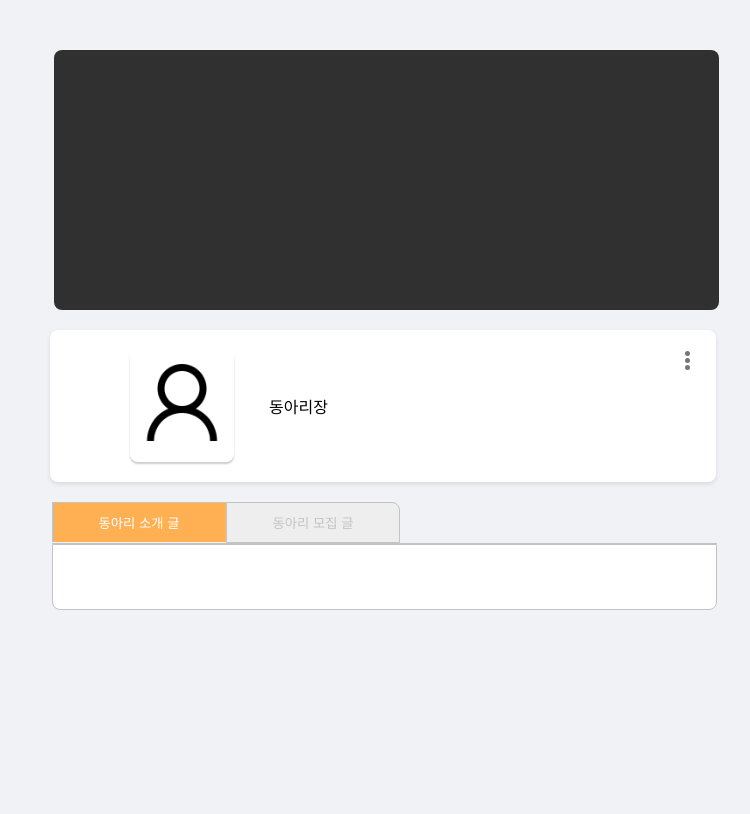
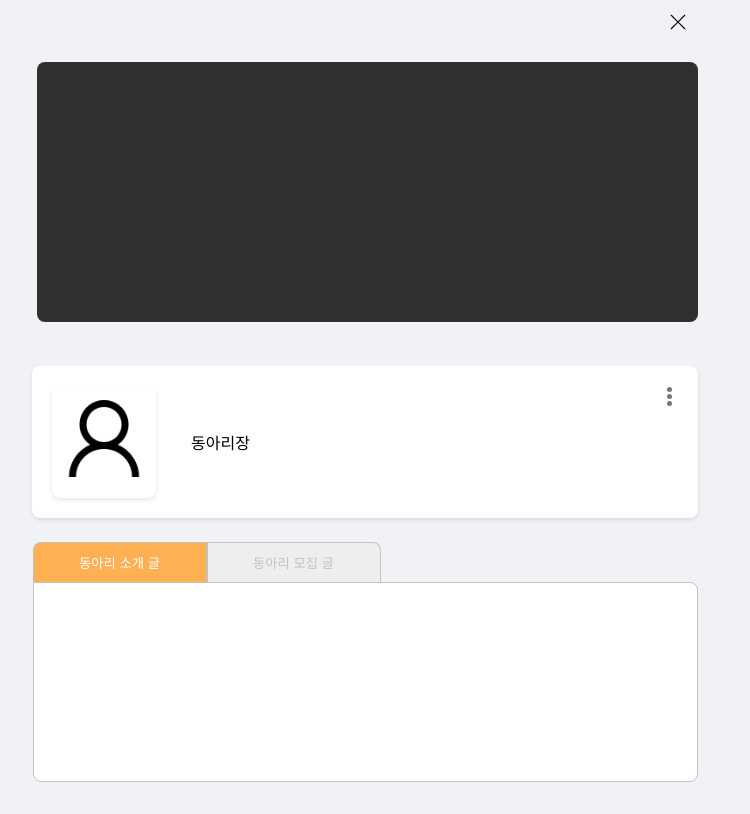
Before and after one commit to USW-Circle-Link/USW-Circle-Link-Web, a Vue app: page /club-popup in a window 1280 px wide. Shown: the whole page, without its empty margins (275-1025 px from the left). Built offline with nearby package versions, Linux system fonts and the light colour scheme.

Commit message:
운영팀 팝업 디자인 수정

```diff
--- a/src/components/Admin/ClubInfoPopup.vue
+++ b/src/components/Admin/ClubInfoPopup.vue
@@ -1,7 +1,19 @@
 <template>
   <div class="club-profile">
-    <ImageSlider :images="images" oncontextmenu="return false;" />
+    <div class="content-container">
+      <div class="header-section">
 
+        <button @click="closeProfile" class="close-button">
+          <svg xmlns="http://www.w3.org/2000/svg" width="24" height="24" viewBox="0 0 24 24" fill="none">
+            <path d="M19.1491 18.3524C19.2044 18.4039 19.2487 18.466 19.2794 18.535C19.3102 18.604 19.3267 18.6785 19.328 18.754C19.3294 18.8295 19.3155 18.9045 19.2872 18.9746C19.2589 19.0446 19.2168 19.1082 19.1634 19.1617C19.11 19.2151 19.0463 19.2572 18.9763 19.2855C18.9063 19.3138 18.8312 19.3277 18.7557 19.3263C18.6802 19.325 18.6057 19.3085 18.5367 19.2777C18.4677 19.247 18.4056 19.2027 18.3541 19.1474L12.0016 12.7958L5.64909 19.1474C5.54246 19.2467 5.40143 19.3008 5.2557 19.2983C5.10998 19.2957 4.97094 19.2367 4.86788 19.1336C4.76482 19.0305 4.70578 18.8915 4.70321 18.7458C4.70064 18.6001 4.75473 18.459 4.85409 18.3524L11.2057 11.9999L4.85409 5.64739C4.75473 5.54075 4.70064 5.39972 4.70321 5.25399C4.70578 5.10827 4.76482 4.96923 4.86788 4.86617C4.97094 4.76311 5.10998 4.70407 5.2557 4.7015C5.40143 4.69893 5.54246 4.75302 5.64909 4.85238L12.0016 11.2039L18.3541 4.85238C18.4607 4.75302 18.6018 4.69893 18.7475 4.7015C18.8932 4.70407 19.0323 4.76311 19.1353 4.86617C19.2384 4.96923 19.2974 5.10827 19.3 5.25399C19.3025 5.39972 19.2485 5.54075 19.1491 5.64739L12.7975 11.9999L19.1491 18.3524Z" fill="black"/>
+          </svg>
+        </button>
+
+        <!-- Image Slider Section -->
+        <div class="slider-wrapper">
+          <ImageSlider :images="images" class="rounded-slider" oncontextmenu="return false;" />
+        </div>
+      </div>
       <!-- Club Information Section -->
       <div class="ClubInfo">
         <img :src="mainPhoto" alt="Flag Logo" class="logo with-border" oncontextmenu="return false;" />
@@ -14,18 +26,20 @@
             </div>
           </div>
         </div>
-      <!-- More Options Button -->
         <div class="more-options">
           <button @click="toggleContactInfo" class="dots-button">
             <span></span>
             <span></span>
             <span></span>
           </button>
-        <!-- Contact Information -->
           <div v-if="showContactInfo" class="contact-info-popup">
             <div class="popup-header">
               <p><strong>동아리 정보</strong></p>
-            <button class="close-btn" @click="toggleContactInfo">✖</button>
+              <button class="popup-close-btn" @click="toggleContactInfo">
+                <svg xmlns="http://www.w3.org/2000/svg" width="16" height="16" viewBox="0 0 24 24" fill="none">
+                  <path d="M19.1491 18.3524C19.2044 18.4039 19.2487 18.466 19.2794 18.535C19.3102 18.604 19.3267 18.6785 19.328 18.754C19.3294 18.8295 19.3155 18.9045 19.2872 18.9746C19.2589 19.0446 19.2168 19.1082 19.1634 19.1617C19.11 19.2151 19.0463 19.2572 18.9763 19.2855C18.9063 19.3138 18.8312 19.3277 18.7557 19.3263C18.6802 19.325 18.6057 19.3085 18.5367 19.2777C18.4677 19.247 18.4056 19.2027 18.3541 19.1474L12.0016 12.7958L5.64909 19.1474C5.54246 19.2467 5.40143 19.3008 5.2557 19.2983C5.10998 19.2957 4.97094 19.2367 4.86788 19.1336C4.76482 19.0305 4.70578 18.8915 4.70321 18.7458C4.70064 18.6001 4.75473 18.459 4.85409 18.3524L11.2057 11.9999L4.85409 5.64739C4.75473 5.54075 4.70064 5.39972 4.70321 5.25399C4.70578 5.10827 4.76482 4.96923 4.86788 4.86617C4.97094 4.76311 5.10998 4.70407 5.2557 4.7015C5.40143 4.69893 5.54246 4.75302 5.64909 4.85238L12.0016 11.2039L18.3541 4.85238C18.4607 4.75302 18.6018 4.69893 18.7475 4.7015C18.8932 4.70407 19.0323 4.76311 19.1353 4.86617C19.2384 4.96923 19.2974 5.10827 19.3 5.25399C19.3025 5.39972 19.2485 5.54075 19.1491 5.64739L12.7975 11.9999L19.1491 18.3524Z" fill="black"/>
+                </svg>
+              </button>
             </div>
             <hr />
             <div class="location">
@@ -45,16 +59,19 @@
           </div>
         </div>
       </div>
-  </div>
+
       <!-- Tabs Section -->
       <div class="tabs-container">
-      <div class="tabs-and-content">
         <div class="tabs">
-          <button :class="{ active: activeTab === 'intro' }" @click="activeTab = 'intro'">동아리 소개 글</button>
-          <button :class="{ active: activeTab === 'recruit' }" @click="activeTab = 'recruit'">동아리 모집 글</button>
+          <button
+              :class="{ active: activeTab === 'intro' }"
+              @click="activeTab = 'intro'"
+          >동아리 소개 글</button>
+          <button
+              :class="{ active: activeTab === 'recruit' }"
+              @click="activeTab = 'recruit'"
+          >동아리 모집 글</button>
         </div>
-
-        <!-- Dynamic Content Section -->
         <div class="tab-content">
           <div v-if="activeTab === 'intro'" class="description">
             <p v-html="convertNewlinesToBr(data.clubIntro)"></p>
@@ -65,11 +82,11 @@
         </div>
       </div>
     </div>
-
+  </div>
 </template>
 
 <script>
-import ImageSlider from "@/components/ClubLeader/ImageSlider.vue";
+import ImageSlider from "@/components/Admin/ImageSlider_Admin.vue";
 import axios from "axios";
 import store from "@/store/store";
 import defaultProfileImage from "@/assets/profile.png";
@@ -169,6 +186,9 @@ export default {
     toggleContactInfo() {
       this.showContactInfo = !this.showContactInfo;
     },
+    closeProfile() {
+      window.close();
+    }
   },
 };
 </script>
@@ -176,18 +196,41 @@ export default {
 
 <style scoped>
 .club-profile {
-  max-width: 630px;
-  margin: auto;
-  padding: 20px;
+  width: 100%;
+  min-height: 100vh;
+  background: #F0F2F5;
+  display: flex;
+  justify-content: center;
+  align-items: center;
+  padding: 32px;
+  box-sizing: border-box;
+}
+
+.content-container {
+  width: 665px; /* 모든 섹션의 너비를 665px로 통일 */
+  display: flex;
+  flex-direction: column;
+  gap: 24px; /* 모든 섹션 사이의 간격을 일관되게 설정 */
+  align-items: center;
+}
+
+.slider-wrapper {
+  width: 100%;
+  overflow: hidden;
+}
+
+.rounded-slider {
+  border-radius: 8px;
+  overflow: hidden;
 }
 
 .ClubInfo {
-  display: flex;
-  align-items: center;
+  width: 626px;
   background-color: #fff;
   border-radius: 8px;
   padding: 20px;
-  width: 626px; /* ClubInfo와 탭의 너비 통일 */
+  display: flex;
+  align-items: center;
   box-shadow: 0 2px 4px rgba(0, 0, 0, 0.1);
   position: relative;
 }
@@ -204,16 +247,12 @@ export default {
   height: 112px;
   object-fit: cover;
   border-radius: 8px;
-  box-shadow: 0px 2px 2px rgba(0, 0, 0, 0.2);
-  margin-left: 60px;
+  margin-right: 35px;
+  box-shadow: 0 2px 4px rgba(0, 0, 0, 0.1);
 }
 
 .Info {
-  display: flex;
-  flex-direction: column;
-  align-items: flex-start;
-  gap: 10px;
-  margin-left: 35px;
+  flex-grow: 1;
 }
 
 .hashtags {
@@ -229,8 +268,6 @@ export default {
   background-color: #FFFFFF;
   border: 1px solid #C3C3C3;
   border-radius: 12px;
-  cursor: default;
-  text-align: center;
 }
 
 .more-options {
@@ -320,37 +357,39 @@ export default {
   cursor: pointer;
 }
 
-/* 탭 컨테이너 */
 .tabs-container {
-  width: 626px; /* ClubInfo와 동일한 너비 */
-  margin: 0 auto; /* 중앙 정렬 */
+  width: 100%;
   display: flex;
   flex-direction: column;
-  align-items: flex-start; /* 탭을 왼쪽 정렬로 변경 */
 }
 
 /* 탭 */
 .tabs {
   display: flex;
-  justify-content: flex-start; /* 탭 버튼 왼쪽 정렬 */
-  border-bottom: 1px solid #C3C3C3; /* 하단 테두리 */
-  width: 100%; /* 부모 컨테이너에 맞춤 */
-  margin: 0; /* 불필요한 여백 제거 */
-  align-items: flex-start; /* 탭을 왼쪽 정렬로 변경 */
+  width: 100%;
 }
 
 /* 탭 버튼 */
 .tabs button {
-  width: 174px; /* 각 탭의 너비를 동일하게 설정 (컨테이너 너비의 절반) */
-  padding: 10px 0; /* 상하 여백 */
+  width: 174px;
+  padding: 10px 0;
   text-align: center;
   background-color: #EEEEEE;
   color: #C3C3C3;
   border: 1px solid #C3C3C3;
-  border-radius: 0 8px 0 0; /* 둥근 모서리 */
+  border-bottom: none;
   cursor: pointer;
-  align-items: flex-start; /* 전체를 왼쪽 정렬 */
+  transition: all 0.3s ease;
+}
 
+/* 왼쪽 탭 버튼 스타일 */
+.tabs button:first-child {
+  border-top-left-radius: 8px !important; /* Top-left corner rounded */
+}
+
+/* 오른쪽 탭 버튼 스타일 */
+.tabs button:last-child {
+  border-radius: 0 8px 0 0;
 }
 
 /* 활성화된 탭 */
@@ -374,15 +413,15 @@ export default {
 
 /* 탭 내용 */
 .tab-content {
-  width: 665px; /* ClubInfo와 동일한 너비 */
-  margin: 0 auto;
-  padding: 25px;
+  width: 100%;
+  padding: 24px;
   background-color: #fff;
   border: 1px solid #C3C3C3;
-  border-radius: 0 0 8px 8px;
+  border-radius: 0 8px 8px 8px;
   box-sizing: border-box;
+  min-height: 200px;
+  max-height: 500px;
   overflow-y: auto;
-  max-height: 500px;
 }
 
 .description {
@@ -395,4 +434,41 @@ export default {
   color: #9A9A9A; /* 텍스트 색상을 배경에 맞게 흰색으로 변경 */
 }
 
+.header-section {
+  width: 665px;
+  display: flex;
+  flex-direction: column;
+  gap: 24px;
+  position: relative;
+}
+
+.close-button {
+  position: absolute;
+  top: -30px;
+  right: 0;
+  background: none;
+  border: none;
+  padding: 8px;
+  cursor: pointer;
+  transition: opacity 0.2s ease;
+  display: flex;
+  align-items: center;
+  justify-content: center;
+  z-index: 100;
+}
+
+.close-button:hover {
+  opacity: 0.8;
+}
+
+.popup-close-btn {
+  background: none;
+  border: none;
+  padding: 4px;
+  cursor: pointer;
+  display: flex;
+  align-items: center;
+  justify-content: center;
+  transition: opacity 0.2s ease;
+}
 </style>
--- /dev/null
+++ b/src/components/Admin/ImageSlider_Admin.vue
@@ -0,0 +1,102 @@
+
+<template>
+  <div class="image-slider">
+    <div class="slider">
+      <div class="slides">
+        <img v-for="(image, index) in images" :src="image" :key="index" :class="{ active: index === activeIndex }"  alt="사진"/>
+      </div>
+    </div>
+    <div class="dots">
+      <span v-for="(image, index) in images" :key="index" :class="{ active: index === activeIndex }" @click="activeIndex = index"></span>
+    </div>
+  </div>
+</template>
+
+<script>
+export default {
+  name: 'ImageSlider',
+  props: ['images'],
+  data() {
+    return {
+      activeIndex: 0
+    };
+  },
+  mounted() {
+    setInterval(() => {
+      this.activeIndex = (this.activeIndex + 1) % this.images.length;
+    }, 3000);
+  }
+};
+</script>
+
+<style scoped>
+.image-slider {
+  position: relative;
+  max-width: 3000px;
+  align-items: center;
+  align-content: center;
+  margin-top: 30px;
+  margin-bottom: 20px; /* 슬라이더와 아래 콘텐츠 간격 추가 */
+
+}
+
+.slides{
+  width: 600px;
+  margin-left: 185px;
+  align-items: center;
+  align-content: center;
+  text-align:center;
+}
+
+.slider{
+  margin-left: 4px;
+  margin-right: 30px;
+  width: 665px;
+  height: 260px;
+  background: #303030;
+  border-radius: 8px;
+  vertical-align: middle;
+  display: flex;
+  justify-content: center;
+  align-items: center;
+  align-content: center;
+  position: relative; /* dots를 슬라이더 내부에 배치할 수 있도록 기준 설정 */
+}
+
+.slides img {
+  max-width: 200px;
+  max-height: 510px;
+  position: absolute;
+  top: 50%;
+  left: 50%;
+  transform: translateX(-50%) translateY(-50%);
+  display: none;
+}
+
+.slides img.active {
+  display: block;
+}
+
+.dots {
+  position: absolute; /* dots를 슬라이더 내부에 배치 */
+  bottom: 10px; /* 슬라이더의 맨 아래에 위치 */
+  left: 50%; /* 가로 중앙 정렬 */
+  transform: translateX(-50%); /* 가로 중앙 정렬 보정 */
+  display: flex; /* dots들을 가로로 배치 */
+  gap: 5px; /* dots 간의 간격 */
+}
+
+.dots span {
+  height: 9px;
+  width: 9px;
+  background-color: #bbb;
+  border-radius: 50%;
+  display: inline-block;
+  cursor: pointer;
+  /* transition: background-color 0.3s ease; 색상 변경 애니메이션 */
+}
+
+.dots span.active {
+  background-color: #FFC700;
+}
+</style>
--- a/src/components/ClubLeader/SidebarMenu.vue
+++ b/src/components/ClubLeader/SidebarMenu.vue
@@ -48,6 +48,7 @@
         </li>
       </ul>
     </nav>
+
     <div class="empty"></div>
     <div class="line1"></div>
     <div class="footer">
@@ -150,7 +151,7 @@ export default {
 
 .sidebar {
   width: 240px;
-  height: 800px;
+  height: 600px;
   color: #000;
   display: flex;
   flex-direction: column;
```
Also changed, not shown: src/components/ClubLeader/PopupClubinfo.vue (line endings or trailing spaces). Lines whose indentation alone changed are shown as unchanged.
